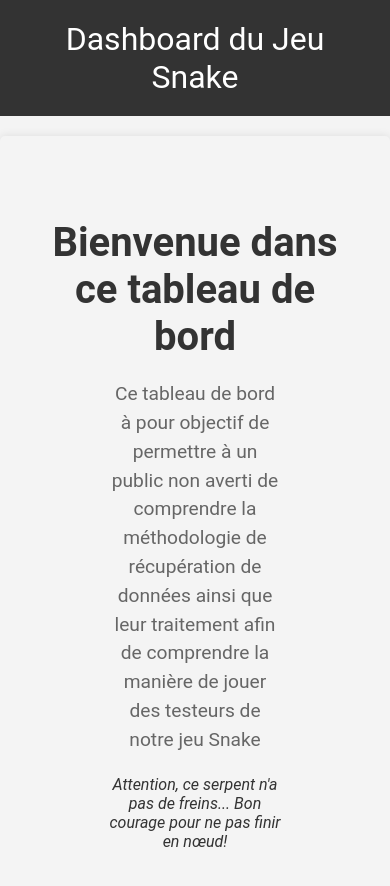
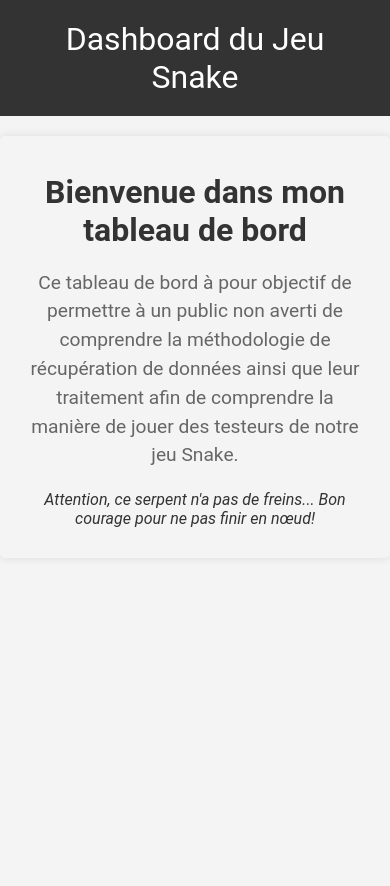
Before and after one commit to HaDock404/ai-game-snake, a React (Create React App) app: page /#/ in a window 390 px wide. Shown: the top 886 px of the page. After the commit the page ends 844 px from the top, so only its background shows below. Built offline with nearby package versions, Linux system fonts and the light colour scheme.

Commit message:
responsive intro

```diff
--- a/src/components/Main.jsx
+++ b/src/components/Main.jsx
@@ -4,11 +4,11 @@ function Main() {
     return (
         <main>
             <Intro
-                title="Bienvenue dans ce tableau de bord"
+                title="Bienvenue dans mon tableau de bord"
                 text="Ce tableau de bord à pour objectif de permettre à un
                 public non averti de comprendre la méthodologie de récupération de données
                 ainsi que leur traitement afin de comprendre la manière de jouer des testeurs de
-                notre jeu Snake"
+                notre jeu Snake."
                 quote="Attention, ce serpent n'a pas de freins... Bon courage pour ne pas finir en nœud!"
             />
         </main>
--- a/src/styles/intro.css
+++ b/src/styles/intro.css
@@ -30,3 +30,39 @@
     color: #333;
     max-width: 60%;
 }
+
+@media only screen and (max-width: 430px) {
+    #intro-container {
+        max-width: 100%;
+        margin: 20px auto;
+        border-radius: 5px;
+        box-shadow: 0 0 10px rgba(0, 0, 0, 0.1);
+        display: flex;
+        flex-direction: column;
+        align-items: center;
+        text-align: center;
+        background-color: #f4f4f4;
+        padding: 10px;
+    }
+
+    #intro-title {
+        font-size: 2em;
+        color: #333;
+        margin-bottom: 20px;
+    }
+
+    #intro-text {
+        font-size: 1.2em;
+        color: #666;
+        line-height: 1.5;
+        margin-bottom: 20px;
+        width: 90%;
+    }
+
+    #intro-quote {
+        font-style: italic;
+        color: #333;
+        max-width: 90%;
+        padding-bottom: 20px;
+    }
+}
```
